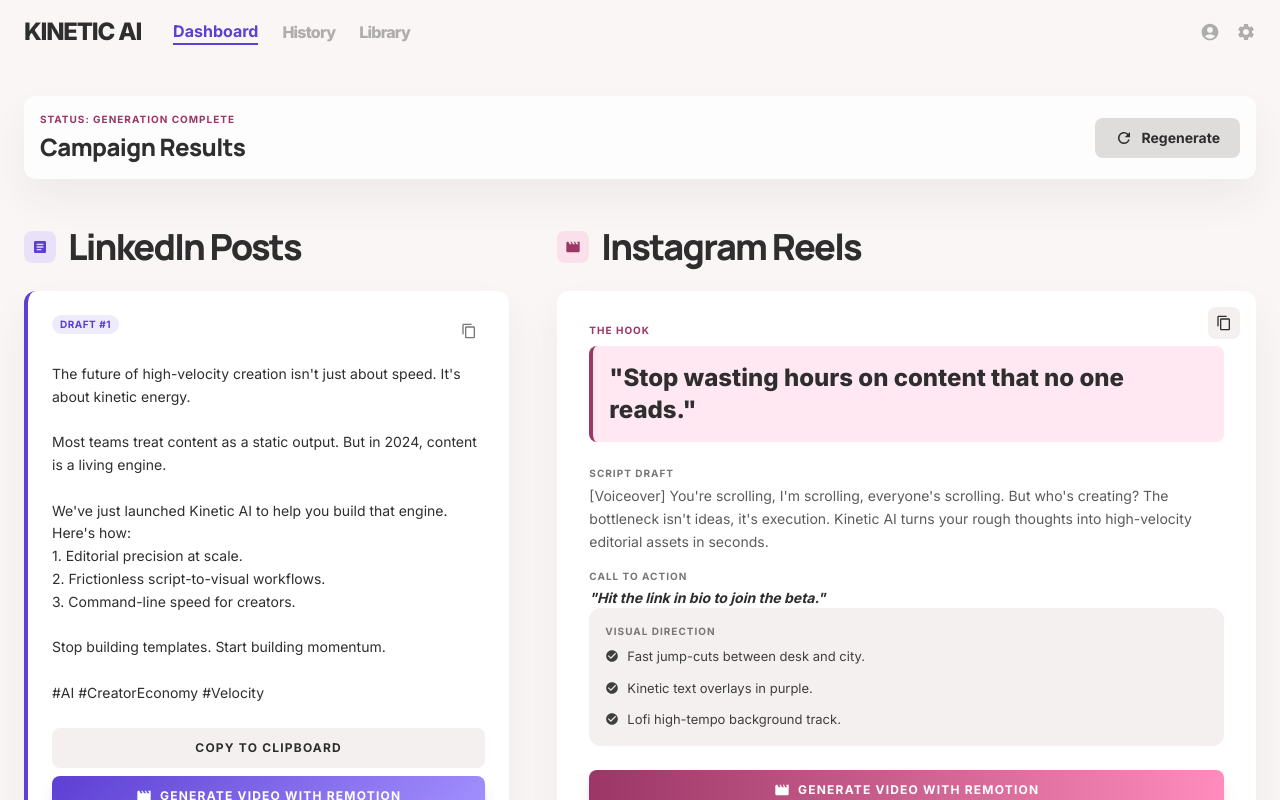
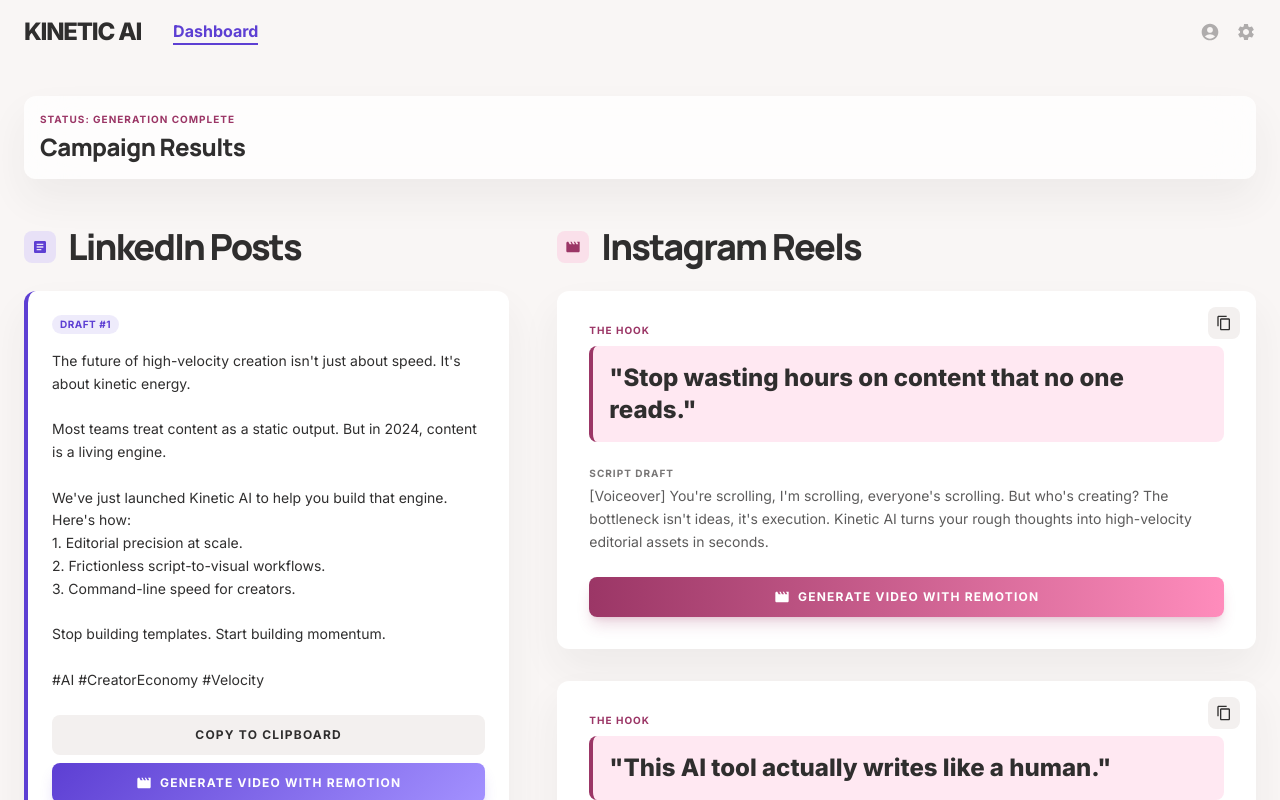
Before and after one commit to RBOSAMIYA9/cross-posting-script-creator, a Next.js app: page /results-preview in a window 1280 px wide. Shown: the top 800 px of the page. Built offline with nearby package versions, Linux system fonts and the light colour scheme.

Commit message:
feat: comment out unused navigation links in multiple components for cleanup

```diff
--- a/src/app/page.js
+++ b/src/app/page.js
@@ -6,7 +6,6 @@ import HomeInputScreen from "../components/HomeInputScreen";
 import LoadingScreen from "../components/LoadingScreen";
 import TranscriptFallbackScreen from "../components/TranscriptFallbackScreen";
 import ResultsDashboardScreen from "../components/ResultsDashboardScreen";
-import { useState } from "react";
 
 export default function Home() {
   const [step, setStep] = useState(STEPS.HOME);
--- a/src/components/HomeInputScreen.jsx
+++ b/src/components/HomeInputScreen.jsx
@@ -38,12 +38,12 @@ export default function HomeInputScreen({
           >
             Dashboard
           </a>
-          <a
+          {/* <a
             className="text-[#afacac] font-headline font-extrabold tracking-tighter hover:text-[#5d3fd3] transition-colors duration-200"
             href="#"
           >
             History
-          </a>
+          </a> */}
         </div>
         <div className="flex items-center gap-4">
           <button className="material-symbols-outlined text-[#5d3fd3] active:scale-95 transition-transform">
--- a/src/components/LoadingScreen.jsx
+++ b/src/components/LoadingScreen.jsx
@@ -68,7 +68,7 @@ export default function LoadingScreen() {
             >
               Dashboard
             </a>
-            <a
+            {/* <a
               className="text-[#afacac] font-medium hover:text-[#5d3fd3] transition-colors duration-200"
               href="#"
             >
@@ -79,7 +79,7 @@ export default function LoadingScreen() {
               href="#"
             >
               Library
-            </a>
+            </a> */}
           </div>
         </div>
 
--- a/src/components/ResultsDashboardScreen.jsx
+++ b/src/components/ResultsDashboardScreen.jsx
@@ -236,7 +236,7 @@ export default function ResultsDashboardScreen({
             >
               Dashboard
             </a>
-            <a
+            {/* <a
               className="text-[#afacac] font-headline font-extrabold tracking-tighter hover:text-[#5d3fd3] transition-colors duration-200"
               href="#"
             >
@@ -247,7 +247,7 @@ export default function ResultsDashboardScreen({
               href="#"
             >
               Library
-            </a>
+            </a> */}
           </div>
         </div>
 
@@ -286,16 +286,6 @@ export default function ResultsDashboardScreen({
                 <span className="text-xs text-red-600 mt-1">{copyError}</span>
               ) : null}
             </div>
-            <div className="flex items-center gap-3">
-              <button
-                className="flex items-center gap-2 px-5 py-2.5 bg-[#dfdcdc] text-[#2f2e2e] font-bold rounded-lg hover:bg-[#e5e2e1] transition-colors text-sm"
-                type="button"
-                onClick={onRegenerate}
-              >
-                <MdRefresh className="text-lg" />
-                Regenerate
-              </button>
-            </div>
           </div>
 
           <div className="grid grid-cols-1 lg:grid-cols-12 gap-12">
@@ -318,16 +308,6 @@ export default function ResultsDashboardScreen({
                     <span className="bg-[#5d3fd3]/10 text-[#5d3fd3] text-[10px] px-2 py-0.5 rounded-full font-bold uppercase tracking-wider">
                       {draft.id}
                     </span>
-                    <button
-                      aria-label={`Copy ${draft.id}`}
-                      className="p-2 text-[#787676] hover:text-[#5d3fd3] transition-colors"
-                      type="button"
-                      onClick={() =>
-                        copyToClipboard(draft.body, `linkedin-${index}`)
-                      }
-                    >
-                      <MdContentCopy />
-                    </button>
                   </div>
 
                   <p className="text-[#2f2e2e] leading-relaxed text-sm mb-6 whitespace-pre-wrap">
@@ -413,37 +393,8 @@ export default function ResultsDashboardScreen({
                           {reel.script}
                         </p>
                       </div>
-                      <div>
-                        <span className="text-[10px] text-[#787676] font-bold uppercase tracking-widest block mb-1">
-                          Call to Action
-                        </span>
-                        <p className="text-sm font-bold text-[#2f2e2e] italic">
-                          &quot;{reel.cta}&quot;
-                        </p>
-                      </div>
                     </div>
 
-                    <div className="bg-[#f3f0ef] rounded-xl p-4">
-                      <span className="text-[10px] text-[#787676] font-bold uppercase tracking-widest block mb-2">
-                        Visual Direction
-                      </span>
-                      <ul className="text-[13px] space-y-3 text-[#403f3f]">
-                        {reel.visuals &&
-                          Array.isArray(reel.visuals) &&
-                          reel.visuals.length > 0 ? (
-                          reel.visuals.map((item) => (
-                            <li key={item} className="flex gap-2">
-                              <MdCheckCircle className="text-sm mt-0.5" />
-                              {item}
-                            </li>
-                          ))
-                        ) : (
-                          <li className="text-[#787676] italic">
-                            No visual direction provided
-                          </li>
-                        )}
-                      </ul>
-                    </div>
                   </div>
 
                   <button
--- a/src/components/TranscriptFallbackScreen.jsx
+++ b/src/components/TranscriptFallbackScreen.jsx
@@ -43,7 +43,7 @@ export default function TranscriptFallbackScreen() {
               >
                 Dashboard
               </a>
-              <a
+              {/* <a
                 className="text-[#afacac] hover:text-[#5d3fd3] transition-colors duration-200"
                 href="#"
               >
@@ -54,7 +54,7 @@ export default function TranscriptFallbackScreen() {
                 href="#"
               >
                 Library
-              </a>
+              </a> */}
             </div>
           </div>
 
```
